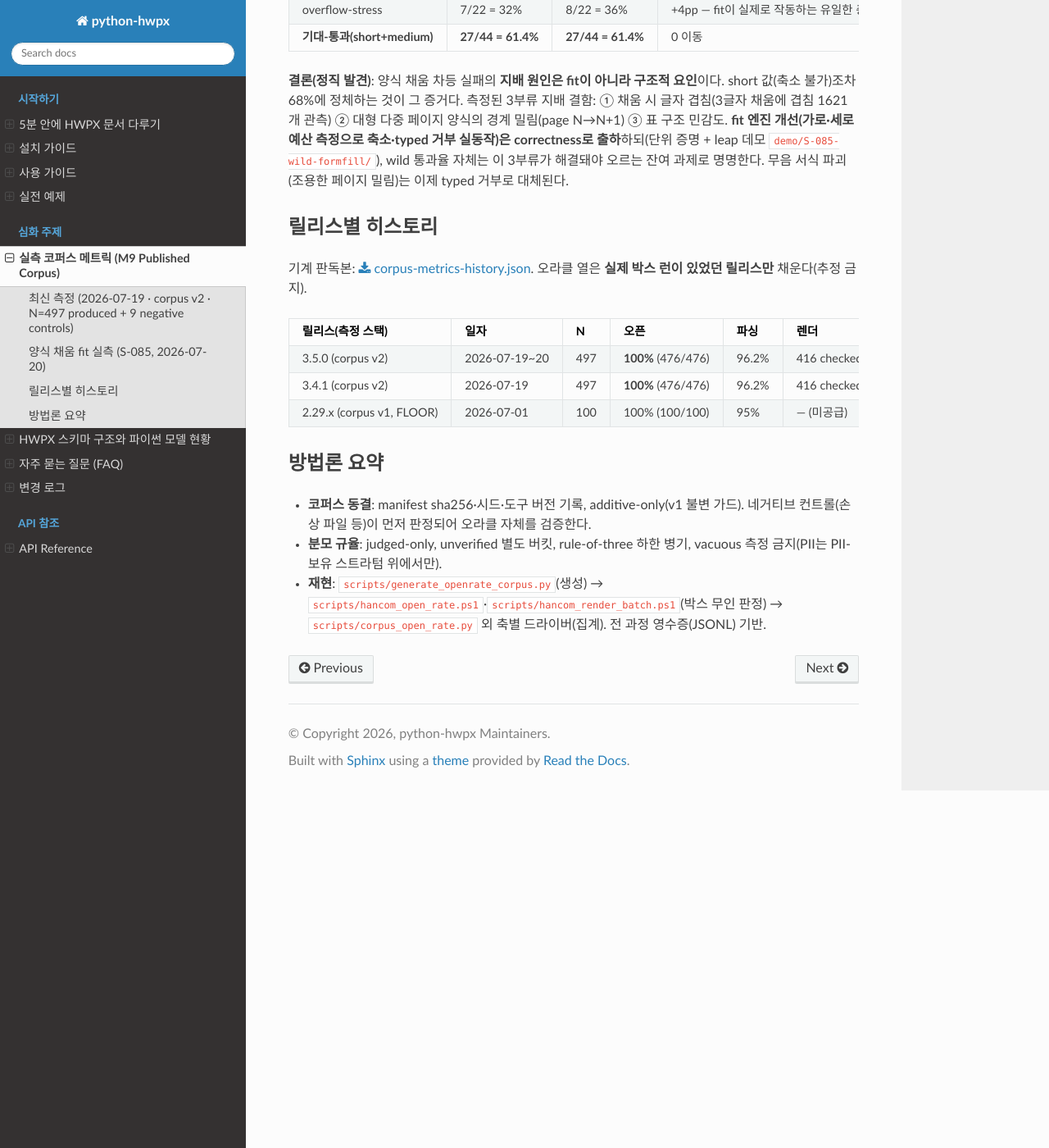
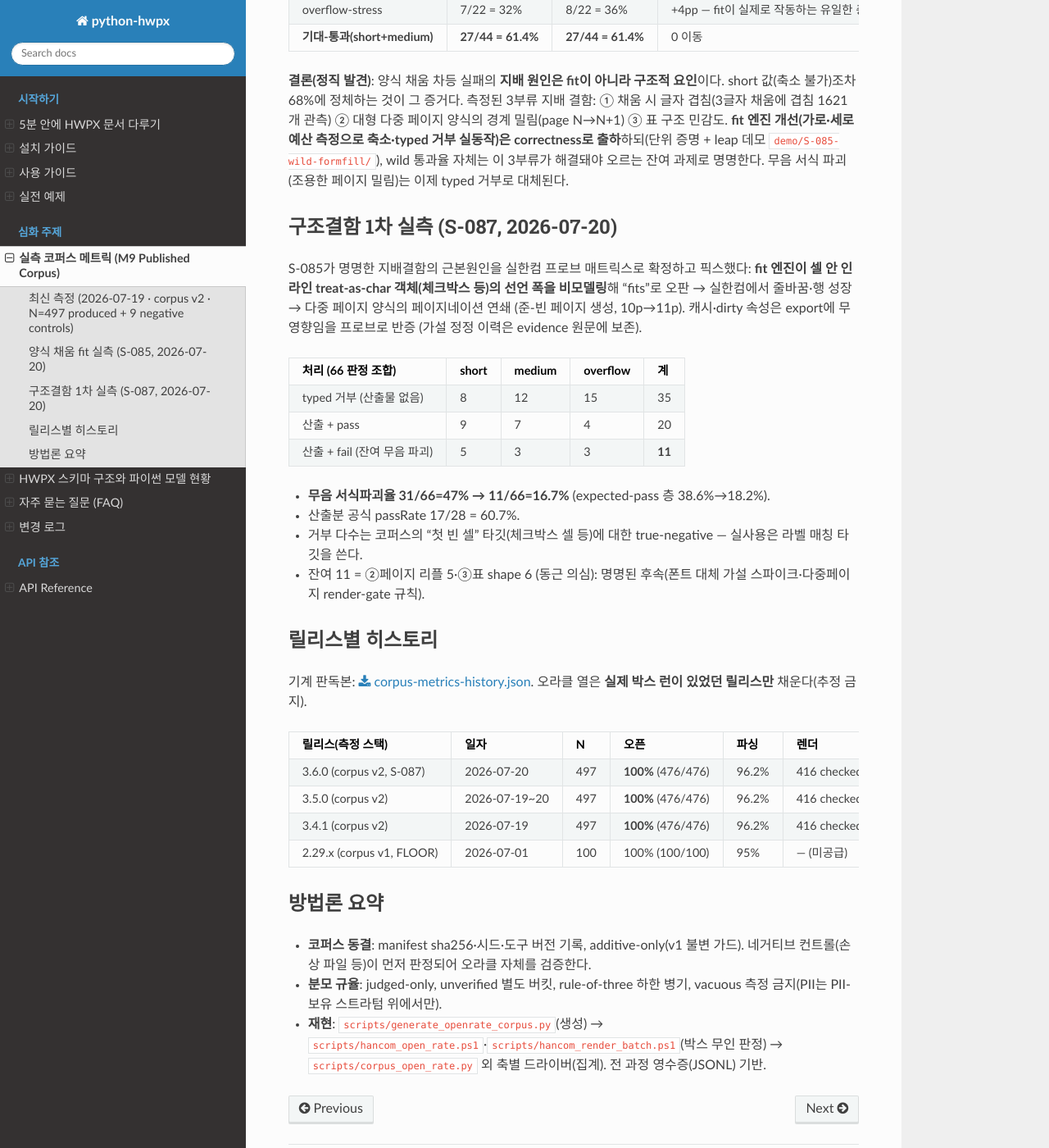
Before and after one commit to airmang/python-hwpx, a Sphinx documentation site: the page built from docs/corpus-metrics.md, in a window 1280 px wide and 1400 px high, scrolled down 1289 px. Shown: the whole window at 82% size. Built offline with Sphinx 7.4.7 and the Read the Docs theme 3.1.0, drawn with Linux system fonts in a browser that asks for light colours; some of the changed text lies outside the part shown.

Commit message:
chore(release): 3.6.0 — structural form-fill fix, honest re-measurement published
Co-Authored-By: Claude Fable 5 <noreply@anthropic.com>

```diff
--- a/docs/corpus-metrics-history.json
+++ b/docs/corpus-metrics-history.json
@@ -109,6 +109,21 @@
           "n": 22
         }
       }
+    },
+    {
+      "measuredAt": "2026-07-20",
+      "stack": "python-hwpx 3.6.0 (corpus v2, S-087 structural defect fix)",
+      "note": "inline treat-as-char object width modeled in the fit slot; silent layout breakage across judged wild fill combos drops 31/66 (47%) -> 11/66 (16.7%), impossible targets become typed refusals (35/66); produced-fill differential passes 17/28. Residual named: page-ripple 5, table-shape 6. Corpus open/parse/byte/pii unchanged.",
+      "formFillStructural": {
+        "judged": 66,
+        "typedRefusals": 35,
+        "producedPass": 20,
+        "producedFail": 11,
+        "silentBreakRate": {
+          "before": "31/66",
+          "after": "11/66"
+        }
+      }
     }
   ]
 }
--- a/docs/corpus-metrics.md
+++ b/docs/corpus-metrics.md
@@ -22,7 +22,7 @@
 | 파싱(내용 적재) | 458/476 = 96.2% | COM 텍스트 프로브 (redline 문서는 `InitScan/GetText` 42/42) | 비텍스트 문서(그림 전용 등)는 정의상 비파싱 집계 |
 | 렌더 검증 | render_checked 416/476 | COM `SaveAs("PDF")` → 오프라인 fitz | +43 `render_unavailable` (한컴이 변경추적 문서의 PDF export 자체를 거부 — 실측 한계) · +17 unverified |
 | 바이트 보존 | **497/497 = 100%** (미수정 part) | zip-part diff (오라클 불요) | patch 경로 한정 — 풀세이브는 명시적 out-of-claim |
-| 양식 채움 차등 | fit-off 31/63 = 49.2% · **fit-on 32/63 = 50.8%** (wild 공개 양식 25종) | blank↔filled 실렌더 기하 비교 | **정직 실측**: 아래 "양식 채움 fit 실측" 절 참조 — fit은 wild 실패의 지배 레버가 아님이 측정됨 |
+| 양식 채움 차등 | **무음 서식파괴 47%→16.7%** (S-087 구조결함 픽스) · 산출분 pass 17/28 · typed 거부 35/66 | blank↔filled 실렌더 기하 비교 | 아래 "구조결함 1차 실측(S-087)" 절 — 못 담는 타깃은 이제 조용히 깨지지 않고 typed 거부 |
 | 저작 품질 게이트 | 58/65 = 89.2% | 공문 구조 hard-gate + 품질 검사 (오라클 불요) | 실패 7건 전원이 **의도적 결문-생략 네거티브 변종** (게이트 판별력 증거) — 실저작 58/58 |
 | PII 0-leak | **0 누출** (35문서 / 합성 개인정보 140값) | raw-grep 전 산출물 + MCP 추출 3표면 | 마스킹 default-on 경로 |
 | 네이티브 목차 | 구조 15/15 · 실한컴 재계산 후 페이지 정합 5/5 | 구조 검사 + Mac 한컴 refresh→render 샘플 | refresh와 export는 세션 분리(한컴 크래시 회피 계약) |
@@ -54,6 +54,27 @@ leap 데모 `demo/S-085-wild-formfill/`), wild 통과율 자체는 이 3부류
 오르는 잔여 과제로 명명한다. 무음 서식 파괴(조용한 페이지 밀림)는 이제 typed
 거부로 대체된다.
 
+## 구조결함 1차 실측 (S-087, 2026-07-20)
+
+S-085가 명명한 지배결함의 근본원인을 실한컴 프로브 매트릭스로 확정하고 픽스했다:
+**fit 엔진이 셀 안 인라인 treat-as-char 객체(체크박스 등)의 선언 폭을 비모델링**해
+"fits"로 오판 → 실한컴에서 줄바꿈·행 성장 → 다중 페이지 양식의 페이지네이션 연쇄
+(준-빈 페이지 생성, 10p→11p). 캐시·dirty 속성은 export에 무영향임을 프로브로 반증
+(가설 정정 이력은 evidence 원문에 보존).
+
+| 처리 (66 판정 조합) | short | medium | overflow | 계 |
+|---|---|---|---|---|
+| typed 거부 (산출물 없음) | 8 | 12 | 15 | 35 |
+| 산출 + pass | 9 | 7 | 4 | 20 |
+| 산출 + fail (잔여 무음 파괴) | 5 | 3 | 3 | **11** |
+
+- **무음 서식파괴율 31/66=47% → 11/66=16.7%** (expected-pass 층 38.6%→18.2%).
+- 산출분 공식 passRate 17/28 = 60.7%.
+- 거부 다수는 코퍼스의 "첫 빈 셀" 타깃(체크박스 셀 등)에 대한 true-negative —
+  실사용은 라벨 매칭 타깃을 쓴다.
+- 잔여 11 = ②페이지 리플 5·③표 shape 6 (동근 의심): 명명된 후속(폰트 대체
+  가설 스파이크·다중페이지 render-gate 규칙).
+
 ## 릴리스별 히스토리
 
 기계 판독본: {download}`corpus-metrics-history.json <corpus-metrics-history.json>`.
@@ -61,6 +82,7 @@ leap 데모 `demo/S-085-wild-formfill/`), wild 통과율 자체는 이 3부류
 
 | 릴리스(측정 스택) | 일자 | N | 오픈 | 파싱 | 렌더 | 바이트 | PII |
 |---|---|---|---|---|---|---|---|
+| 3.6.0 (corpus v2, S-087) | 2026-07-20 | 497 | **100%** (476/476) | 96.2% | 416 checked / 43 unavailable / 17 unverified | 100% | 0-leak |
 | 3.5.0 (corpus v2) | 2026-07-19~20 | 497 | **100%** (476/476) | 96.2% | 416 checked / 43 unavailable / 17 unverified | 100% | 0-leak |
 | 3.4.1 (corpus v2) | 2026-07-19 | 497 | **100%** (476/476) | 96.2% | 416 checked / 43 unavailable / 17 unverified | 100% | 0-leak |
 | 2.29.x (corpus v1, FLOOR) | 2026-07-01 | 100 | 100% (100/100) | 95% | — (미공급) | — | — |
--- a/pyproject.toml
+++ b/pyproject.toml
@@ -4,7 +4,7 @@ build-backend = "setuptools.build_meta"
 
 [project]
 name = "python-hwpx"
-version = "3.5.0"
+version = "3.6.0"
 description = "한글 없이 HWPX 문서를 열고, 편집하고, 생성하고, 검증하는 Python 자동화 라이브러리"
 readme = { file = "README.md", content-type = "text/markdown" }
 license = "Apache-2.0"
```
Also changed, not shown: CHANGELOG.md (+18 -0 lines), README.md (+1 -1 lines).
